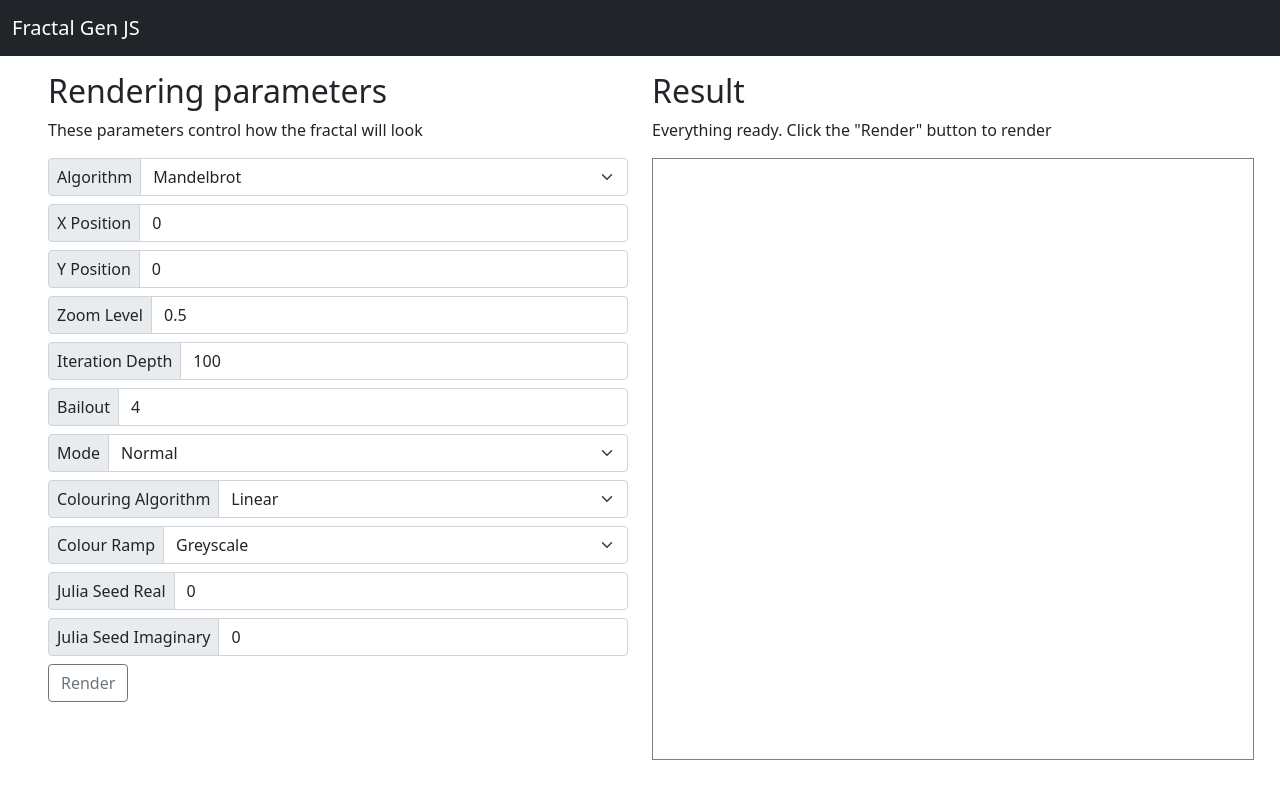
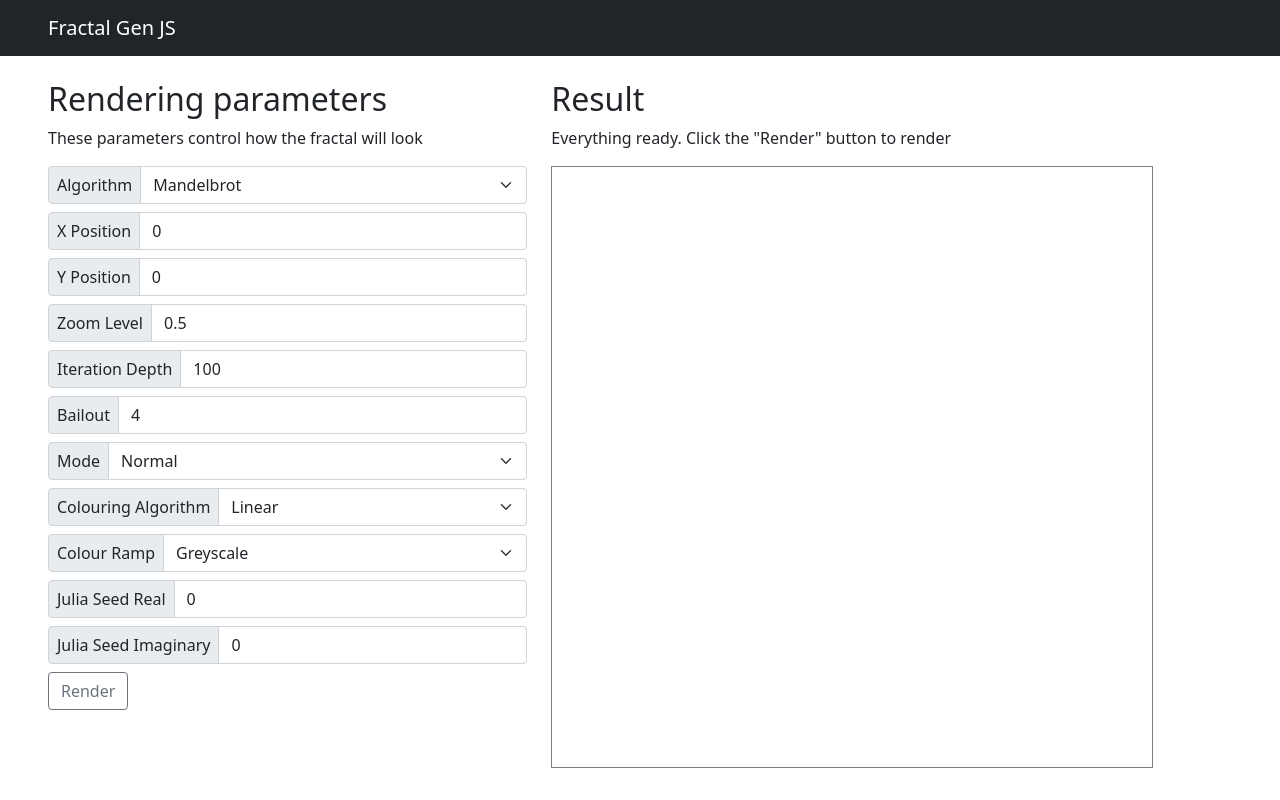
Before and after one commit to chaosarium/JS_Fractal_Generator, a plain HTML site: page index.html in a window 1280 px wide. Drawn offline with nearby package versions, Linux system fonts and the light colour scheme.

Commit message:
improve UI

```diff
--- a/index.html
+++ b/index.html
@@ -27,13 +27,13 @@
 </head>
 <body>
   <nav class="navbar navbar-dark bg-dark">
-    <div class="container-fluid">
+    <div class="container-fluid px-lg-5">
       <a class="navbar-brand" href="#">Fractal Gen JS</a>
     </div>
   </nav>
-  <div class="container-fluid py-3 px-lg-5">
+  <div class="container-fluid py-4 px-lg-5">
     <div class="row">
-      <div class="col-6">
+      <div class="col-12 col-xl-5 col-lg-4 col-md-8">
         <h2>Rendering parameters</h2>
         <p>These parameters control how the fractal will look</p>
         <form>
@@ -128,7 +128,7 @@
           <button onclick="render_trigger()" type="button" class="btn btn-outline-secondary">Render</button>
         </form>
       </div>
-      <div class="col-6">
+      <div class="col-12 col-xl-7 col-lg-8">
         <h2>Result</h2>
           <p id="status_text">Everything ready. Click the "Render" button to render</p>
           <canvas id="fractal_viewport" width="600" height="600"></canvas>
```
